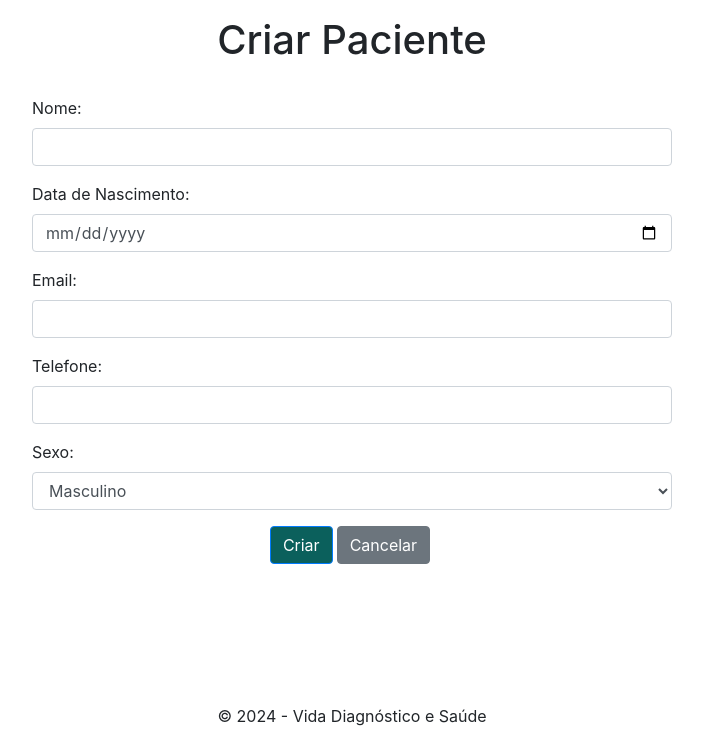
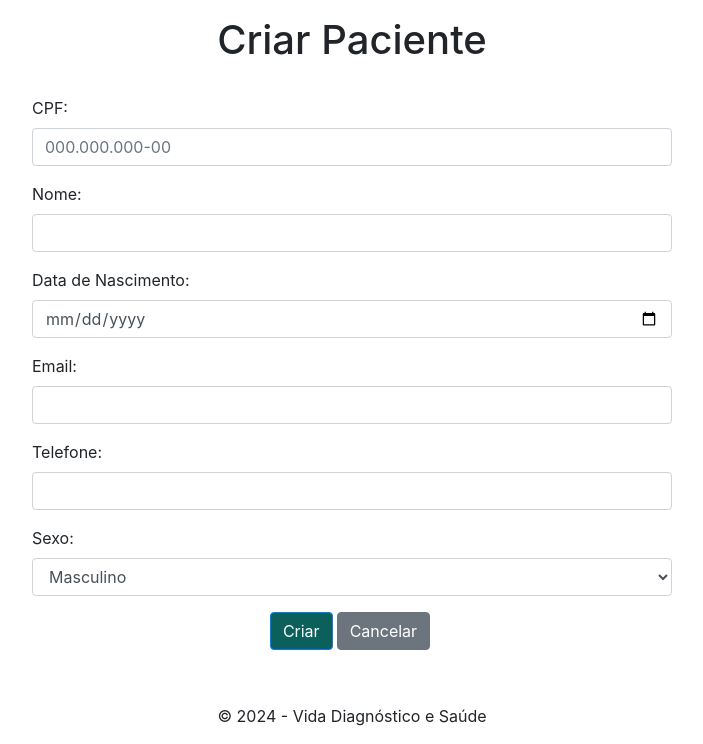
Before and after one commit to rafaeljacobi/univag-projeto-4, a Flask app: page /paciente/criar in a window 1280 px wide. Shown: the part 56-800 px from the top of the page, without its empty margins (288-991 px from the left). Run offline with Flask 3, Linux system fonts and the light colour scheme; a user stored in the database is signed in; some libraries are stand-ins or nearby versions.

Commit message:
Update criar.html
Corrigido erro no botão 'cancelar'.

```diff
--- a/templates/paciente/criar.html
+++ b/templates/paciente/criar.html
@@ -8,6 +8,11 @@
     <br>
 
     <form method="POST">
+
+        <div class="form-group">
+            <label for="nome">CPF:</label>
+            <input type="text" class="form-control" id="cpf" name="cpf" placeholder="000.000.000-00" value="{{ cpf }}" required>
+        </div>
 
         <div class="form-group">
             <label for="nome">Nome:</label>
@@ -45,7 +50,11 @@
                 </div>
 
                 <div class="btn-group">
-                    <a href="{{ url_for('pacientes.pacientes') }}" class="btn btn-secondary mx-1">Cancelar</a>
+                    {% if current_user.is_adm() %}
+                        <a href="{{ url_for('pacientes.pacientes') }}" class="btn btn-secondary mx-1">Cancelar</a>
+                    {% else %}
+                        <a href="{{ url_for('recepcao.senhas', setor_id=setor_id, estacao_id=estacao_id, senha_atual_id=senha_atual_id, acao='senhas_atualizar' ) }}" class="btn btn-secondary mx-1">Cancelar</a>
+                    {% endif %}
                 </div>
 
             </div>
```
